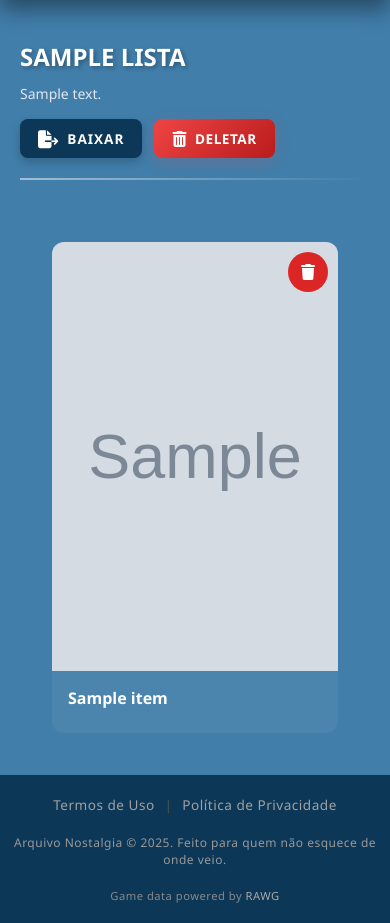
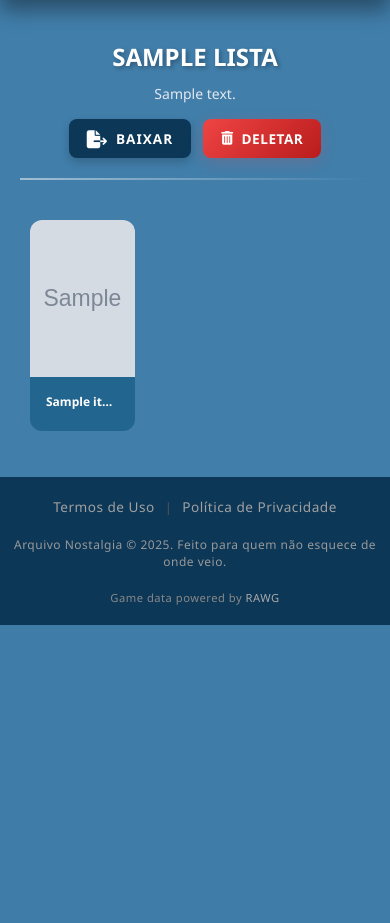
Before and after one commit to lucascarvalho1808/arquivo-nostalgia, a Flask app: template templates/base_arquivo.html in a window 390 px wide. Shown: the part 219-1142 px from the top of the page. After the commit the page ends 844 px from the top, so only its background shows below. Run offline with Flask 3, Linux system fonts and the light colour scheme; the template is opened without the code that fills it: most values are stand-ins (such as "Sample title", 1, 10 or a date in 2020); grey boxes marked "Sample" are stand-in pictures.

Commit message:
fix: Ajusta a questão do design da página de dentro dos arquivos. Muda o tamanho das capas, cor dos generos e macanismo de 'ver detalhes' e excluir usando duplo clique em dispositivos sem mouse

```diff
--- a/data/ultima_atualizacao.txt
+++ b/data/ultima_atualizacao.txt
@@ -1 +1 @@
-25/01/2026 14:58:31
+25/01/2026 22:34:51
--- a/static/css/base_arquivo.css
+++ b/static/css/base_arquivo.css
@@ -357,7 +357,29 @@ body {
   .item-menu span {
     display: block;
   }
+
+  .info-pasta {
+    flex-direction: column;
+    align-items: center;
+    text-align: center;
+    gap: 20px;
+  }
+
+  .info-conteudo-texto {
+    max-width: 100%;
+  }
+
+  .acoes-pasta {
+    justify-content: center;
+    width: 100%;
+    flex-wrap: wrap;
+  }
 }
+
+/* =========================================
+   CORREÇÃO HÍBRIDA (TABLETS E DESKTOP)
+   Funciona com mouse (hover) OU toque (classe .mobile-active)
+   ========================================= */
 
 @media (max-width: 600px) {
   .menu-icones {
@@ -394,14 +416,13 @@ body {
 
   .info-pasta {
     flex-direction: column;
-    align-items: flex-start;
     gap: 15px;
   }
 
   .btn-exportar {
-    width: 100%;
     justify-content: center;
   }
+
 }
 
 /* =========================================
@@ -410,17 +431,19 @@ body {
 
 .grid-itens-salvos {
   display: grid;
-  grid-template-columns: repeat(auto-fill, minmax(200px, 1fr));
-  gap: 2rem;
-  padding: 2rem;
+  grid-template-columns: repeat(auto-fill, minmax(160px, 1fr));
+  gap: 1rem;
+  padding: 1.5rem;
 }
 
+/* --- ESTRUTURA DO CARD --- */
 .card-item {
   position: relative;
   border-radius: 12px;
   overflow: hidden;
-  background: rgba(255, 255, 255, 0.05);
+  background: #22658f;
   transition: transform 0.3s ease;
+  z-index: 1;
 }
 
 .card-item:hover {
@@ -445,38 +469,14 @@ body {
   object-fit: cover;
 }
 
-.overlay-hover {
-  position: absolute;
-  top: 0;
-  left: 0;
-  right: 0;
-  bottom: 0;
-  background: rgba(0, 0, 0, 0.8);
-  display: flex;
-  flex-direction: column;
-  align-items: center;
-  justify-content: center;
-  opacity: 0;
-  transition: opacity 0.3s ease;
-  color: white;
-}
-
-.card-item:hover .overlay-hover {
-  opacity: 1;
-}
-
-.overlay-hover i {
-  font-size: 2rem;
-  margin-bottom: 0.5rem;
-}
-
+/* --- INFO (TEXTO) --- */
 .info-item {
   padding: 1rem;
 }
 
 .titulo-item {
-  font-size: 1rem;
-  margin-bottom: 0.5rem;
+  font-size: 0.9rem;
+  margin-bottom: 0.3rem;
   color: white;
   overflow: hidden;
   text-overflow: ellipsis;
@@ -497,47 +497,121 @@ body {
   gap: 0.25rem;
 }
 
-.badge-filme {
-  background: #6366f1;
+.badge-filme { background: #3b82f6; color: #0c3757; }
+.badge-serie { background: #ffffff; color: #0c3757; }
+.badge-jogo { background: #ffd700; color: #0c3757; }
+
+
+/* =========================================
+   OVERLAY E BOTÃO DE DELETAR (LÓGICA UNIFICADA)
+   ========================================= */
+
+/* 1. O Fundo Escuro (Overlay) */
+.overlay-hover {
+  position: absolute;
+  top: 0;
+  left: 0;
+  width: 100%;
+  height: 100%;
+  background: rgba(0, 0, 0, 0.8);
+  display: flex;
+  flex-direction: column;
+  align-items: center;
+  justify-content: center;
   color: white;
+  z-index: 5;
+  opacity: 0;
+  visibility: hidden;
+  transition: all 0.3s ease;
+  pointer-events: none;
 }
 
-.badge-serie {
-  background: #9b59b6;
-  color: white;
+.overlay-hover i {
+  font-size: 2rem;
+  margin-bottom: 0.5rem;
 }
 
-.badge-jogo {
-  background: #10b981;
-  color: white;
+/* Reativa cliques apenas no ícone e texto "Ver Detalhes" */
+.overlay-hover span,
+.overlay-hover i {
+  pointer-events: auto;
 }
 
+/* 2. O Botão de Deletar */
 .btn-remover-item {
   position: absolute;
   top: 10px;
   right: 10px;
-  background: rgba(220, 38, 38, 0.9);
-  border: none;
-  border-radius: 50%;
   width: 35px;
   height: 35px;
+  border-radius: 50%;
+  background: rgba(220, 38, 38, 0.9);
+  color: white;
+  border: none;
   display: flex;
   align-items: center;
   justify-content: center;
   cursor: pointer;
-  color: white;
+  z-index: 20;
   opacity: 0;
-  transition: opacity 0.3s ease;
-  z-index: 10;
-}
-
-.card-item:hover .btn-remover-item {
-  opacity: 1;
+  visibility: hidden;
+  transform: translateY(10px);
+  transition: all 0.3s ease;
 }
 
 .btn-remover-item:hover {
   background: rgba(185, 28, 28, 1);
+  transform: scale(1.1) !important;
 }
+
+.overlay-hover,
+.btn-remover-item {
+  opacity: 0;
+  visibility: hidden;
+  transition: all 0.3s ease;
+}
+
+/* --- REGRAS DE ATIVAÇÃO (MOUSE E TOQUE) --- */
+
+/* A. Quando passa o mouse (Desktop) */
+.card-item:hover .overlay-hover,
+.card-item:hover .btn-remover-item {
+  opacity: 1;
+  visibility: visible;
+  transform: translateY(0);
+}
+
+/* B. Quando toca na tela (Tablet/Mobile via Javascript) */
+.card-item.mobile-active .overlay-hover,
+.card-item.mobile-active .btn-remover-item {
+  opacity: 1;
+  visibility: visible;
+}
+
+@media (hover: hover) {
+  .card-item:hover .overlay-hover,
+  .card-item:hover .btn-remover-item {
+    opacity: 1;
+    visibility: visible;
+  }
+}
+
+/* 3. CENÁRIO B: Dispositivos TOUCH (Celular/Tablet) */
+/* Se não tiver mouse, dependemos da classe .touch-active que o JS vai colocar */
+.card-item.touch-active .overlay-hover,
+.card-item.touch-active .btn-remover-item {
+  opacity: 1;
+  visibility: visible;
+}
+
+/* Ajuste visual para celular: o botão de deletar precisa ser clicável */
+.btn-remover-item {
+  z-index: 20;
+}
+
+/* =========================================
+   OUTROS ELEMENTOS (Mensagem vazia, Modais, etc)
+   ========================================= */
 
 .mensagem-vazia {
   grid-column: 1 / -1;
@@ -587,19 +647,10 @@ body {
   box-shadow: 0 4px 15px rgba(239, 68, 68, 0.2);
   text-transform: uppercase;
 }
-
-.btn-deletar-pasta i {
-  font-size: 1rem;
-}
-
 .btn-deletar-pasta:hover {
   transform: translateY(-2px);
   box-shadow: 0 6px 20px rgba(239, 68, 68, 0.35);
   filter: brightness(1.1);
-}
-
-.btn-deletar-pasta:active {
-  transform: translateY(0);
 }
 
 .btn-exportar {
@@ -725,59 +731,47 @@ body {
   cursor: pointer;
   font-weight: bold;
   font-size: 16px;
-  transition: transform 0.2s, filter 0.2s;
-  box-shadow: 0 4px 10px rgba(0, 0, 0, 0.2);
+  transition: transform 0.2s;
 }
+.btn-pill:hover { transform: scale(1.05); }
 
-.btn-pill:hover {
-  transform: scale(1.05);
-  filter: brightness(1.1);
-}
-
-/* Botão Cancelar */
 .btn-pill-cancel {
-  background-color: transparent;
+  background: transparent;
   border: 2px solid rgba(255, 255, 255, 0.3);
   color: #e2e8f0;
 }
-.btn-pill-cancel:hover {
-  background-color: rgba(255, 255, 255, 0.1);
-  border-color: white;
-  color: white;
-}
-
-/* Botão Deletar (Vermelho) */
 .btn-pill-danger {
   background: linear-gradient(135deg, #ef4444 0%, #b91c1c 100%);
   color: white;
 }
 
-/* Responsividade */
+/* =========================================
+   RESPONSIVIDADE ESPECÍFICA DA GRADE
+   ========================================= */
+
 @media (max-width: 600px) {
-  .modal-content {
-    width: 95%;
-    padding: 20px;
+  .grid-itens-salvos {
+    grid-template-columns: repeat(3, 1fr);
+    gap: 8px;
+    padding: 10px;
   }
-  .modal-header h3 {
-    font-size: 18px;
-  }
-  .modal-footer {
-    flex-direction: column-reverse;
-  }
-  .btn-pill {
-    width: 100%;
-  }
+
+  .titulo-item { font-size: 0.75rem; }
+  .badge { font-size: 0.6rem; padding: 2px 6px; }
+
+  /* No celular puro, o texto "Ver Detalhes" pode ser redundante se o card for pequeno,
+     mas mantemos o overlay escuro para destacar que foi clicado */
+  .overlay-hover span { display: none; }
+  .overlay-hover i { font-size: 1.5rem; }
+
+  .modal-content { width: 95%; padding: 20px; }
+  .modal-footer { flex-direction: column-reverse; }
+  .btn-pill { width: 100%; }
 }
 
-@media (max-width: 1024px) {
-  .btn-remover-item {
-    opacity: 1 !important;
-    background: rgba(220, 38, 38, 1);
-    width: 40px;
-    height: 40px;
+@media (max-width: 380px) {
+  .grid-itens-salvos {
+    grid-template-columns: repeat(2, 1fr);
   }
-
-  .btn-remover-item i {
-    font-size: 16px;
-  }
+  .titulo-item { font-size: 0.85rem; }
 }
--- a/templates/base_arquivo.html
+++ b/templates/base_arquivo.html
@@ -135,7 +135,7 @@
               <div class="badges-item">
                 {% if item.tipo == 'filme' %}
                 <span class="badge badge-filme">
-                  <i class="fa-solid fa-film"></i> Filme
+                  <i class="fa-solid fa-clapperboard"></i> Filme
                 </span>
                 {% elif item.tipo == 'serie' %}
                 <span class="badge badge-serie">
@@ -450,5 +450,55 @@
         window.location.href = url;
       });
   </script>
+  <script>
+    document.addEventListener("DOMContentLoaded", function () {
+
+      const cardLinks = document.querySelectorAll(".card-item .link-item");
+
+      cardLinks.forEach((link) => {
+        link.addEventListener("click", function (e) {
+
+          // 1. VERIFICAÇÃO DE MOUSE (A CORREÇÃO PRINCIPAL)
+          // Se o navegador detectar que esse clique veio de um MOUSE,
+          // a gente para a função aqui (return). O link abre direto.
+          // O hover do CSS já cuidou de mostrar o overlay antes.
+          if (e.pointerType === "mouse") return;
+
+          // -----------------------------------------------------------
+          // DAQUI PARA BAIXO, O CÓDIGO SÓ RODA SE FOR TOUCH (DEDO/CANETA)
+          // -----------------------------------------------------------
+
+          const card = this.closest(".card-item");
+          const isActive = card.classList.contains("mobile-active");
+
+          // Se o card NÃO está ativo (Primeiro Toque)
+          if (!isActive) {
+            // Bloqueia a entrada no link
+            e.preventDefault();
+
+            // Fecha todos os outros cards que estejam abertos
+            document.querySelectorAll(".card-item").forEach((c) => {
+              c.classList.remove("mobile-active");
+            });
+
+            // Adiciona a classe neste card (Mostra o overlay e botões)
+            card.classList.add("mobile-active");
+          }
+
+          // Se já estava ativo (isActive == true), o código não faz nada,
+          // ou seja, o link funciona e abre a página.
+        });
+      });
+
+      // Fecha o overlay se clicar no fundo vazio (Lógica Mobile)
+      document.addEventListener("click", function (e) {
+        if (!e.target.closest(".card-item")) {
+          document.querySelectorAll(".card-item").forEach((c) => {
+            c.classList.remove("mobile-active");
+          });
+        }
+      });
+    });
+  </script>
   </body>
 </html>
```
Also changed, not shown: other parts of static/css/base_arquivo.css (+10 -68 lines).
